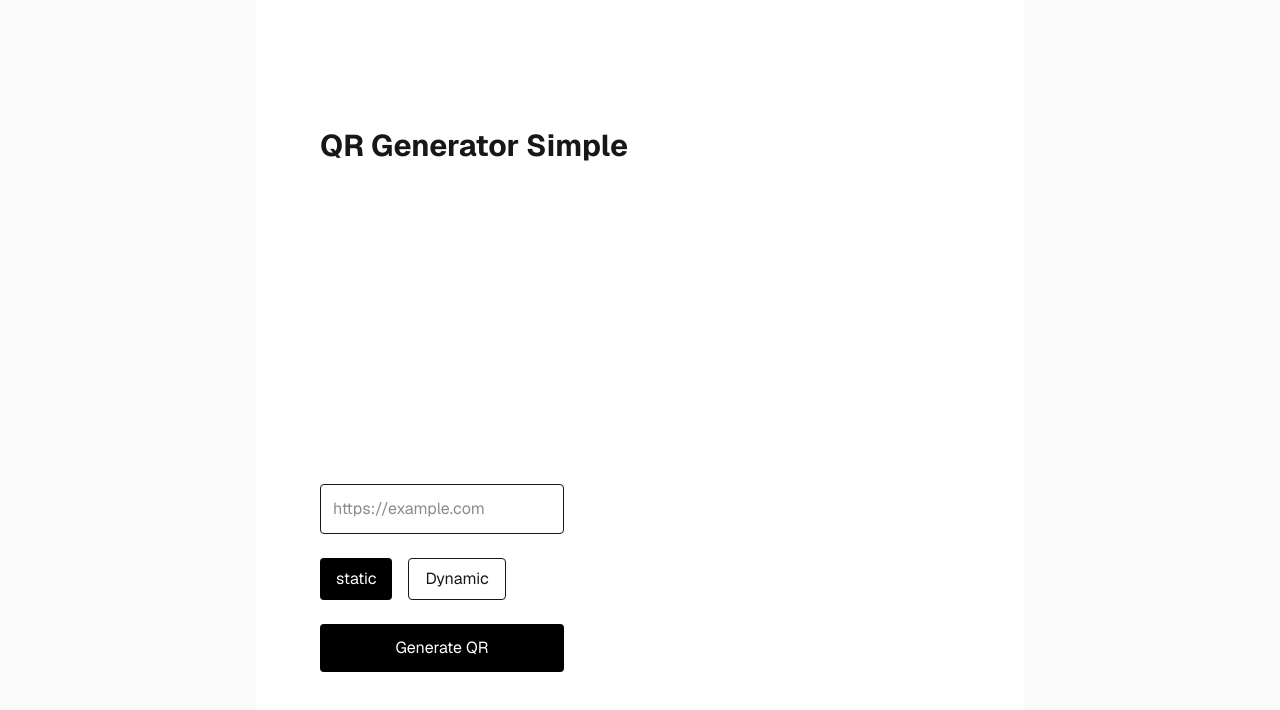
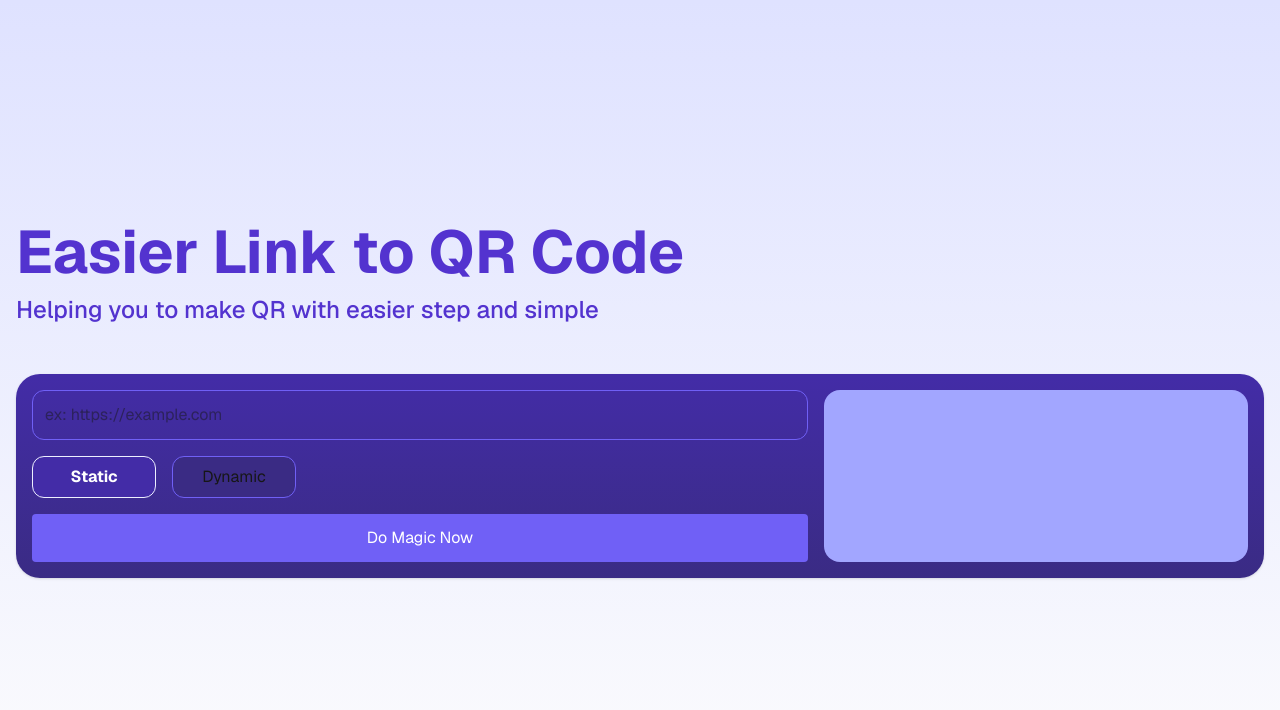
Before and after one commit to narrence/qr-app, a Next.js app: page / in a window 1280 px wide. Shown: the top 710 px of the page. Built offline with nearby package versions, Linux system fonts and the light colour scheme.

Commit message:
ui design

```diff
--- a/app/page.tsx
+++ b/app/page.tsx
@@ -3,11 +3,16 @@ import QRGenerator from "@/components/QRGenerator";
 
 export default function Home() {
   return (
-    <div className="flex flex-col flex-1 items-center justify-center bg-zinc-50 font-sans dark:bg-black">
-      <main className="flex flex-1 w-full max-w-3xl flex-col items-center justify-between py-32 px-16 bg-white dark:bg-black sm:items-start">
-        <h1 className="text-3xl font-bold mb-6 text-center">
-            QR Generator Simple
-        </h1>
+    <div className="flex flex-col flex-1 min-h-screen items-center justify-center font-sans bg-gradient-to-b from-[#DFE2FF] to-[#FCFCFD]">
+      <main className="flex flex-1 w-full max-w-[1248px] flex-col justify-center sm:items-start space-y-12">
+        <div>
+          <h1 className="text-6xl font-bold mb-3 text-[#5333CF]">
+              Easier Link to QR Code
+          </h1>
+          <p className="text-2xl font-medium text-[#5333CF]">
+              Helping you to make QR with easier step and simple
+          </p>
+        </div>
 
         <QRGenerator />
       </main>
--- a/components/QRGenerator.tsx
+++ b/components/QRGenerator.tsx
@@ -36,11 +36,13 @@ export default function QRGenerator() {
     };
 
     return (
-        <div className="space-y-6">
+        <div className="flex flex-row w-full max-width-[1248px] bg-gradient-to-b from-[#432CA7] to-[#3A2B84] p-[16px] rounded-[24px] shadow space-x-4">
+
+            <div className="flex-col w-full space-y-4">
                 {/* INPUT */}
                 <input
-                className="border p-3 w-full rounded"
-                placeholder="https://example.com"
+                    className="border-1 border-[#7060F6] p-3 w-full rounded-[12px]"
+                    placeholder="ex: https://example.com"
                     value={url}
                     onChange={(e) => setUrl(e.target.value)}
                 />
@@ -49,16 +51,16 @@ export default function QRGenerator() {
                 <div className="flex gap-4">
                     <button
                     onClick={() => setMode("static")}
-                className={`px-4 py-2 rounded ${
-                    mode === "static" ? "bg-black text-white" : "border"
+                    className={`px-4 py-2 rounded min-w-[124px] ${
+                        mode === "static" ? "bg-[#432CA7] border-1 border-[#EDEFFF] font-bold text-white rounded-[12px]" : "bg-[#3A2B84] border-1 border-[#7060F6] rounded-[12px]"
                     }`}
-                > static
+                    > Static
                     </button>
 
                     <button
                     onClick={() => setMode("dynamic")}
-                className={`px-4 py-2 rounded ${
-                    mode === "dynamic" ? "bg-black text-white" : "border"
+                    className={`px-4 py-2 rounded min-w-[124px] ${
+                        mode === "dynamic" ? "bg-[#432CA7] border-1 border-[#EDEFFF] font-bold text-white rounded-[12px]" : "bg-[#3A2B84] border-1 border-[#7060F6] rounded-[12px]"
                     }`}
                     >
                     Dynamic
@@ -68,11 +70,13 @@ export default function QRGenerator() {
                 {/* GENERATE */}
                 <button
                 onClick={generate}
-            className="bg-black text-white px-6 py-3 rounded w-full"
+                className="bg-[#7060F6] text-white px-6 py-3 rounded w-full"
                 >
-                Generate QR
+                    Do Magic Now
                 </button>
+            </div>
 
+            <div className="flex w-full max-w-[424px] bg-[#A2A6FF] rounded-[16px]">
                 {/* RESULT */}
                 {qr && (
                     <div className="text-center space-y-3">
@@ -86,5 +90,6 @@ export default function QRGenerator() {
                     </div>
                 )}
             </div>
+        </div>
     );
 }
```
Lines whose indentation alone changed are shown as unchanged.
